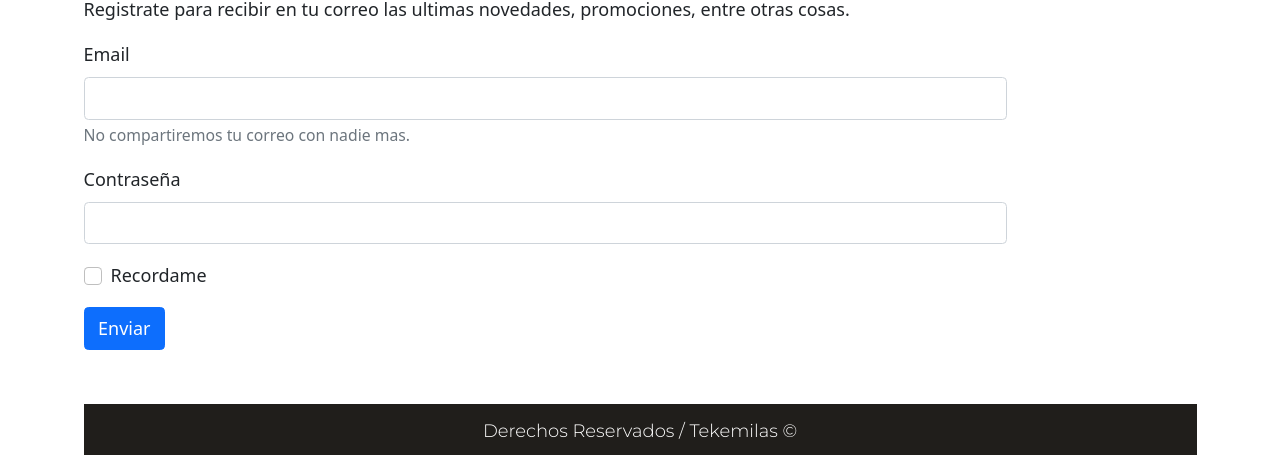
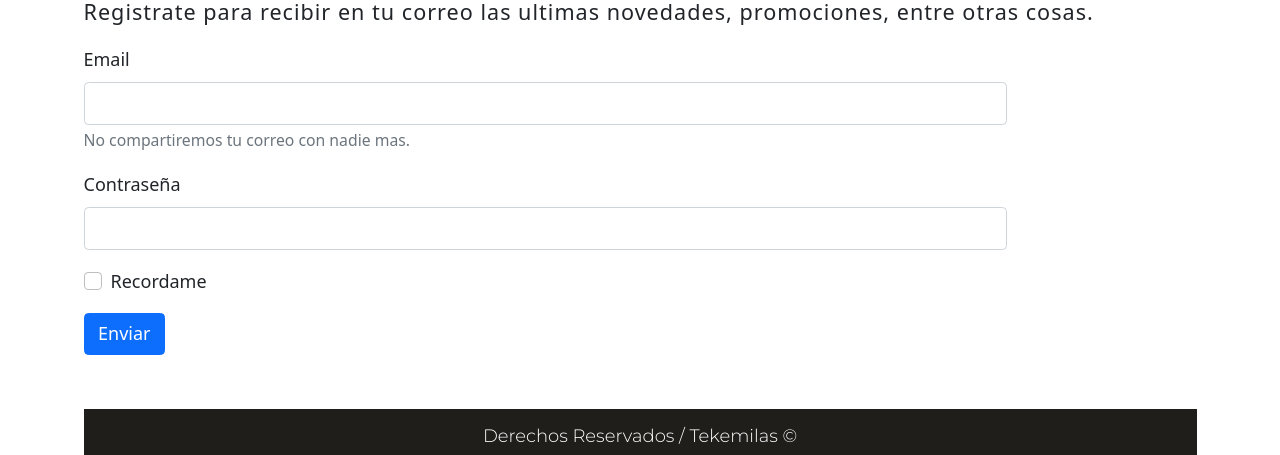
Before and after one commit to JuanCequeira/tekemilas-primer-repositorio, a website: page pages/contactos.html in a window 1280 px wide. Shown: the part 170-625 px from the top of the page. Drawn offline with nearby package versions, Linux system fonts and the light colour scheme; a web font is replaced by a local one.

Commit message:
modificaciones

```diff
--- a/pages/contactos.html
+++ b/pages/contactos.html
@@ -41,7 +41,7 @@
             </div>
         </div>
         <div>
-            <p>Registrate para recibir en tu correo las ultimas novedades, promociones, entre otras cosas.</p>
+            <p class="pContactos">Registrate para recibir en tu correo las ultimas novedades, promociones, entre otras cosas.</p>
         </div>
         <div class="row">
             <div class="col-10">
--- a/scss/estilos.scss
+++ b/scss/estilos.scss
@@ -12,6 +12,9 @@ body{
     background-color: #e9ecf4;
     color: #000;
     font-family: $fuente-body;
+}
+.container{
+    display: grid;
 }
 
 /* HEADER */
@@ -35,6 +38,11 @@ body{
     display: flex;
     flex-direction: column;
     background-color: #e9ecf4;
+
+    p{
+        font-size: 1.2em;
+        letter-spacing: 1px;
+    }
 }
 .tituloTekemilasDiv{
     font-family: $fuente-inicio;
@@ -134,6 +142,10 @@ body{
         transform: uppercase;
     }
 }
+.pContactos{
+        font-size: 1.2em;
+        letter-spacing: 1px;
+}
 
 
 /* ---------- PRODUCTOS ----------  */
```
Also changed, not shown: css/estilos.css.
